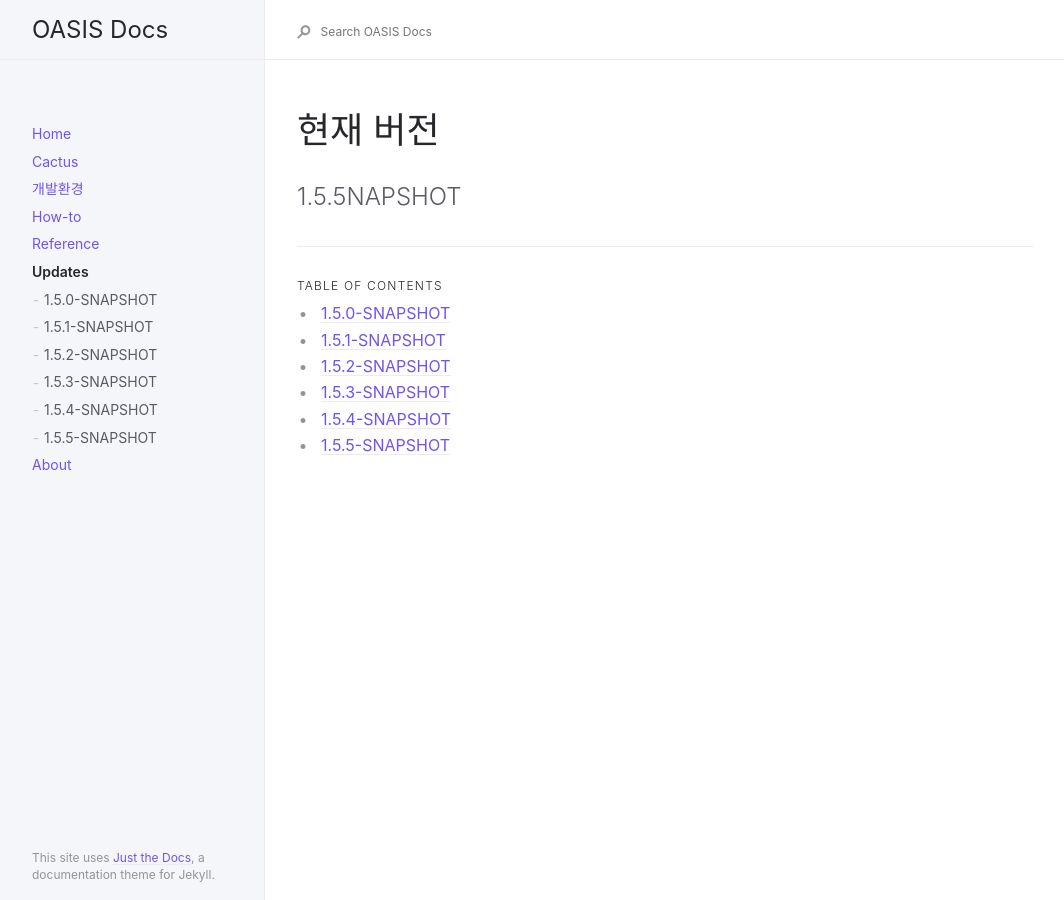
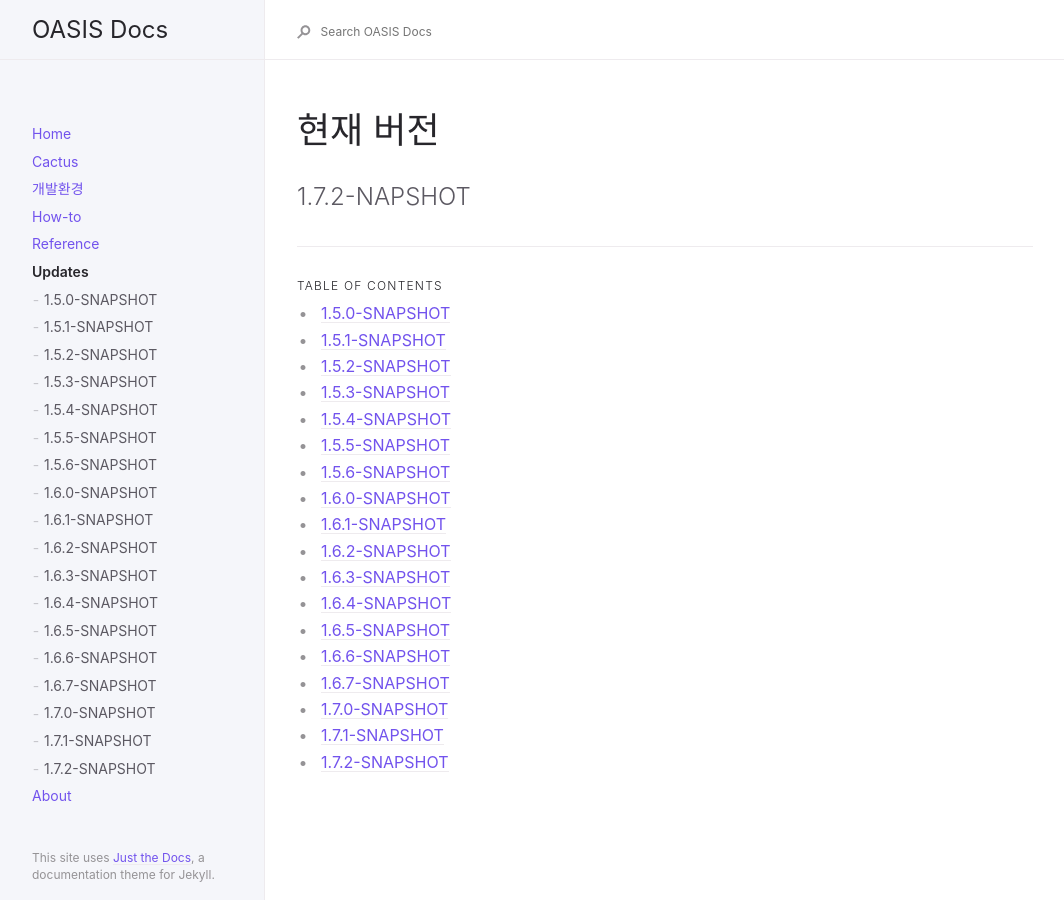
Before and after one commit to oasis-official/oasis-official.github.io, a Jekyll site: the page built from docs/updates/updates.md, in a window 1280 px wide. Shown: the whole page, without its empty margins (91-1155 px from the left). Built offline with Jekyll 4.4.1, drawn with Linux system fonts in a browser that asks for light colours.

Commit message:
문서 업데이트

```diff
--- /dev/null
+++ b/docs/updates/1.6.1-SNAPSHOT.md
@@ -0,0 +1,11 @@
+---
+layout: default
+title: 1.6.1-SNAPSHOT
+parent: Updates
+nav_order: 1
+---
+
+# 1.6.1-SNAPSHOT
+
+## Context
+`taskPropertyBindingSources` 를 제거하였습니다.
--- /dev/null
+++ b/docs/updates/1.7.0-SNAPSHOT.md
@@ -0,0 +1,11 @@
+---
+layout: default
+title: 1.7.0-SNAPSHOT
+parent: Updates
+nav_order: 1
+---
+
+# 1.7.0-SNAPSHOT
+
+## SpEl
+BPMN 모델러에서 SpEl을 사용할 수 있습니다.
--- /dev/null
+++ b/docs/updates/1.7.1-SNAPSHOT.md
@@ -0,0 +1,11 @@
+---
+layout: default
+title: 1.7.1-SNAPSHOT
+parent: Updates
+nav_order: 1
+---
+
+# 1.7.1-SNAPSHOT
+
+## Mybatis version up
+MyBatis에서 조회한 Row의 컬럼 값이 모두 null 이면 EmptyRow 를 반환할 수 있는 returnInstanceForEmptyRow 옵션을 사용하기 위해 mybatis 버전 3.4.1 -> 3.4.4 로 변경하였습니다.
--- a/docs/updates/updates.md
+++ b/docs/updates/updates.md
@@ -9,5 +9,5 @@ permalink: /docs/updates
 # 현재 버전
 
 
-1.5.5NAPSHOT
+1.7.2-NAPSHOT
 {: .fs-6 .fw-300 }
```
Also changed, not shown: docs/reference/SubServiceTask.md (added, +52 -0 lines), docs/updates/1.5.6-SNAPSHOT.md (added, +16 -0 lines), docs/updates/1.6.0-SNAPSHOT.md (added, +14 -0 lines), docs/updates/1.6.2-SNAPSHOT.md (added, +11 -0 lines), docs/updates/1.6.3-SNAPSHOT.md (added, +13 -0 lines), docs/updates/1.6.4-SNAPSHOT.md (added, +11 -0 lines), docs/updates/1.6.5-SNAPSHOT.md (added, +14 -0 lines), docs/updates/1.6.6-SNAPSHOT.md (added, +16 -0 lines), docs/updates/1.6.7-SNAPSHOT.md (added, +12 -0 lines), docs/updates/1.7.2-SNAPSHOT.md (added, +12 -0 lines), index.md (+1 -1 lines).
